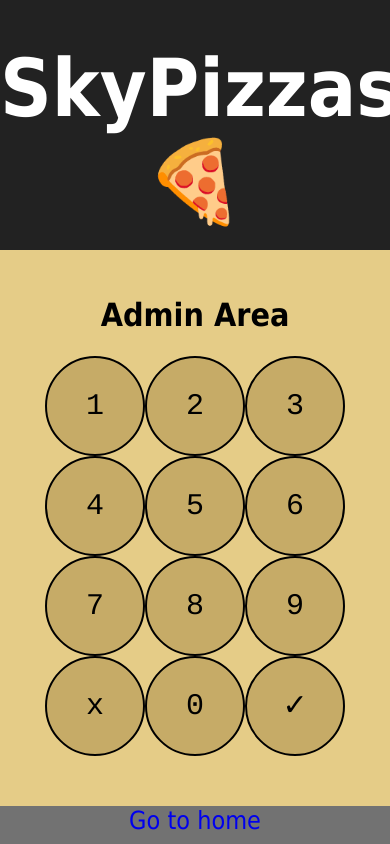
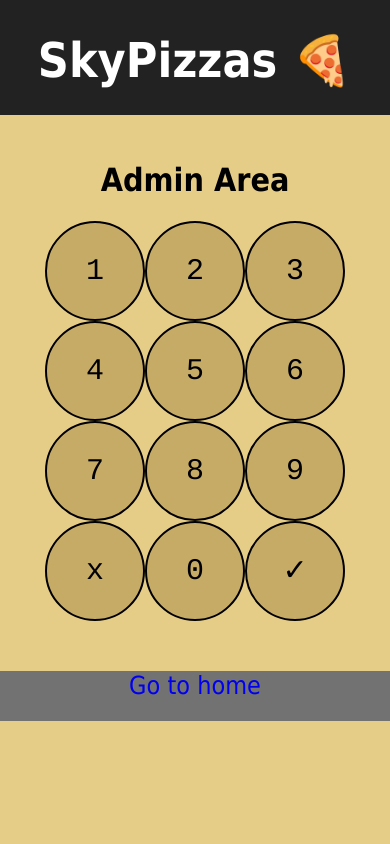
Before and after one commit to agandia9/Skypizzas, a React (Create React App) app in the folder client/: page /admin in a window 390 px wide. Shown: the top 844 px of the page. Built offline with nearby package versions, Linux system fonts and the light colour scheme; a web font is replaced by a local one.

Commit message:
added responsive things

```diff
--- a/client/src/components/App.css
+++ b/client/src/components/App.css
@@ -38,8 +38,13 @@
 	.thumbnail p{
 		display: none;
 	}
+
 	.App-title{
-		font-size: 2em;
+		font-size: 1.2em;
+		margin-top: -10px;
+	}
+	.App-header{
+		height: 115px;
 	}
     .App-intro {
         display: none;
--- a/client/src/components/MenuPizzas/MenuPizzas.css
+++ b/client/src/components/MenuPizzas/MenuPizzas.css
@@ -81,3 +81,9 @@ a{
 a:active{
 	text-decoration: none;
 }
+
+@media only screen and (max-width: 795px) {
+.Pizzas-menu{
+		margin-top: 115px;
+	}
+	}
--- a/client/src/components/MenuPizzas/index.js
+++ b/client/src/components/MenuPizzas/index.js
@@ -15,7 +15,8 @@ class MenuPizzas extends Component {
 			loading:true,
 			name:'',
 			filteredName: '',
-			thing:0
+			thing:0,
+			totopvoted:false
 		}
 	}
 
@@ -110,7 +111,12 @@ class MenuPizzas extends Component {
 						if(res.status === "KO"){
 							swal('Something failed...' ,'', 'error')
 						}else{
-							swal('U voted correctly 🤩','Wait for PETA time!', 'success')
+							swal('U voted correctly 🤩','Wait for PETA time!', 'success').then(()=>{
+								this.setState({
+									totopvoted: true
+								})
+							})
+
 						}
 					}).catch((err)=>{
 						swal('Something failed...' ,'', 'error')
@@ -130,6 +136,9 @@ class MenuPizzas extends Component {
 		{
 			if(this.state.thing === 5){
 				return(<Redirect push to="admin"></Redirect>)
+			}
+			if (this.state.totopvoted === true) {
+				return(<Redirect to="topvoted"></Redirect>)
 			}
 		}
 	const {pizzas, filteredPizza } = this.state
--- a/client/src/components/TopVoted/TopVoted.css
+++ b/client/src/components/TopVoted/TopVoted.css
@@ -53,3 +53,12 @@
 .user-ranking{
 	font-size: 25px;
 }
+
+@media only screen and (max-width: 795px) {
+	.TopVoted-menu{
+		margin-top: 115px;
+	}
+	.TopVoted-menu h1{
+		font-size: 27px;
+	}
+}
```
